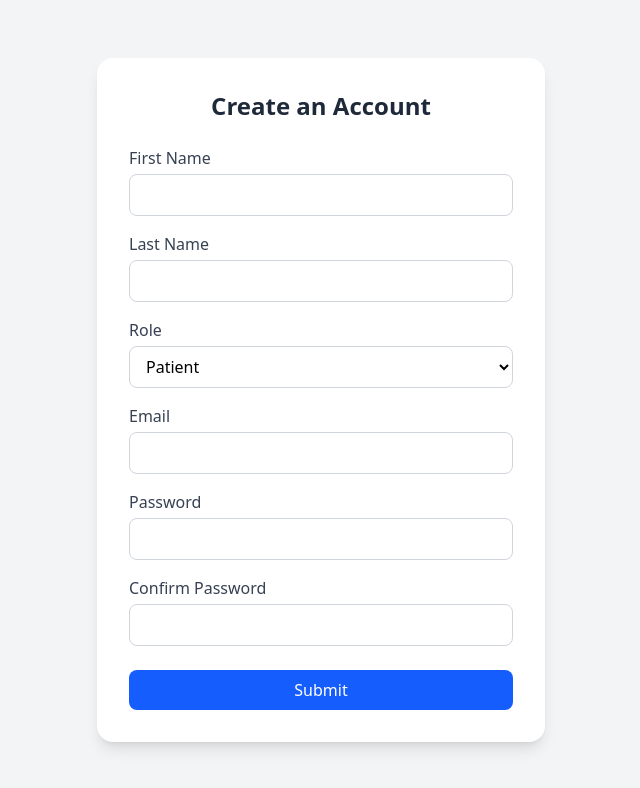
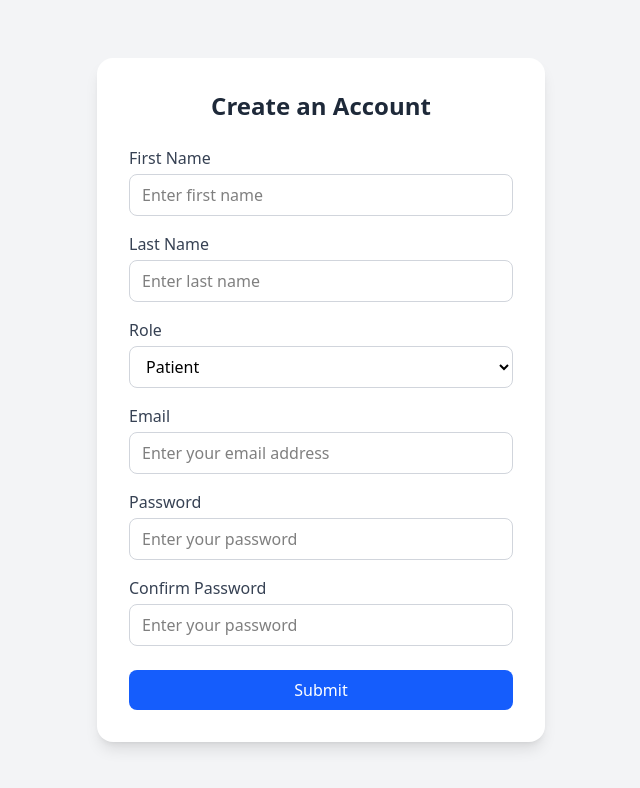
Before and after one commit to amarjeetmessage/AarogyaCare, a React (Vite) app in the folder frontend/: page /register in a window 1280 px wide. Shown: the top 788 px of the page, without its empty margins (319-959 px from the left). Built offline with nearby package versions, Linux system fonts and the light colour scheme.

Commit message:
add placeholder in register form

```diff
--- a/frontend/src/components/auth/RegisterForm.tsx
+++ b/frontend/src/components/auth/RegisterForm.tsx
@@ -41,6 +41,7 @@ export default function RegisterForm() {
           <input
             {...register("FirstName")}
             className="w-full px-3 py-2 rounded-lg border border-gray-300 focus:ring-2 focus:ring-blue-400 focus:outline-none"
+            placeholder="Enter first name"
           />
           <p className="text-red-600 text-sm mt-1">
             {errors.FirstName?.message}
@@ -55,6 +56,7 @@ export default function RegisterForm() {
           <input
             {...register("LastName")}
             className="w-full px-3 py-2 rounded-lg border border-gray-300 focus:ring-2 focus:ring-blue-400 focus:outline-none"
+            placeholder="Enter last name"
           />
           <p className="text-red-600 text-sm mt-1">
             {errors.LastName?.message}
@@ -80,6 +82,7 @@ export default function RegisterForm() {
             {...register("Email")}
             type="email"
             className="w-full px-3 py-2 rounded-lg border border-gray-300 focus:ring-2 focus:ring-blue-400 focus:outline-none"
+            placeholder="Enter your email address"
           />
           <p className="text-red-600 text-sm mt-1">{errors.Email?.message}</p>
         </div>
@@ -93,6 +96,7 @@ export default function RegisterForm() {
             {...register("Password")}
             type="password"
             className="w-full px-3 py-2 rounded-lg border border-gray-300 focus:ring-2 focus:ring-blue-400 focus:outline-none"
+            placeholder="Enter your password"
           />
           <p className="text-red-600 text-sm mt-1">
             {errors.Password?.message}
@@ -108,6 +112,7 @@ export default function RegisterForm() {
             {...register("ConfirmPassword")}
             type="password"
             className="w-full px-3 py-2 rounded-lg border border-gray-300 focus:ring-2 focus:ring-blue-400 focus:outline-none"
+            placeholder="Enter your password"
           />
           <p className="text-red-600 text-sm mt-1">
             {errors.ConfirmPassword?.message}
```
